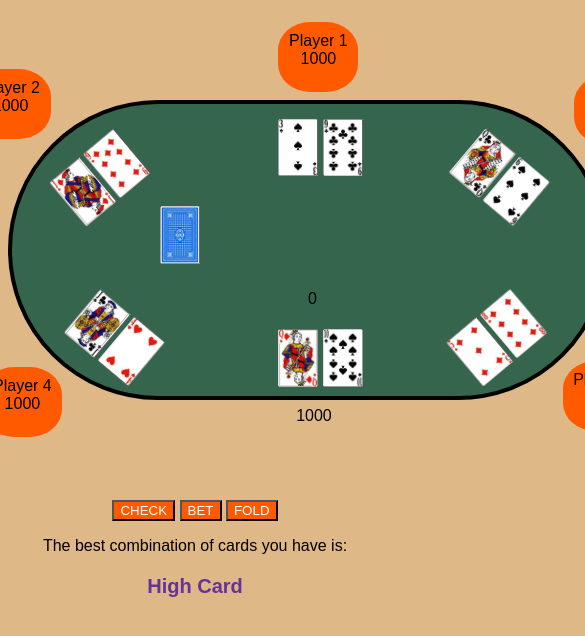
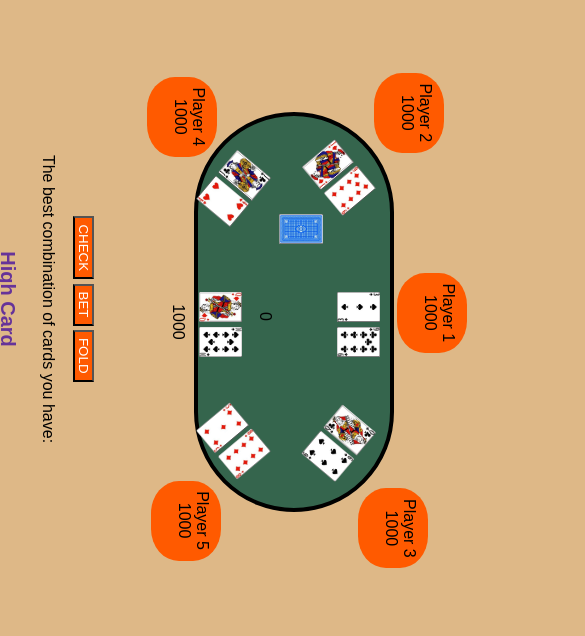
Before and after one commit to kacper748/kacper748.github.io, a plain HTML site: page poker/index.html in a window 390 px wide. Shown: the top 636 px of the page, 585 px wide, since content can reach past the window. Drawn offline with nearby package versions, Linux system fonts and the light colour scheme.

Commit message:
RWD poker

```diff
--- a/poker/index.html
+++ b/poker/index.html
@@ -87,7 +87,7 @@
             <button id="fold">FOLD</button>
         </div>
         <div class="score">
-            <p>The best combination of cards you have is: </p>
+            <p>The best combination of cards you have: </p>
             <p id="combination"></p>
         </div>
 
--- a/poker/styles.css
+++ b/poker/styles.css
@@ -179,3 +179,36 @@ body {
 #call, #raise {
     display: none;
 }
+
+@media only screen and (max-width: 600px) {
+    body {
+        transform: rotate(90deg);
+    }
+    .table {
+        width: 400px;
+        height: 200px;
+    }
+    .table img {
+        width: 30px;
+    }
+    #player0_money {
+        left: 48%;
+        bottom: -15%;
+    }
+    #player1-description {
+        left: 40%;
+        top: -40%;
+    }
+    #player2-description {
+        left: -11%;
+        top: -28%;
+    }
+    #player3-description {
+        left: 95%;
+        top: -20%;
+    }
+    #player4-description {
+        left: -10%;
+        top: 90%;
+    }
+}
```
